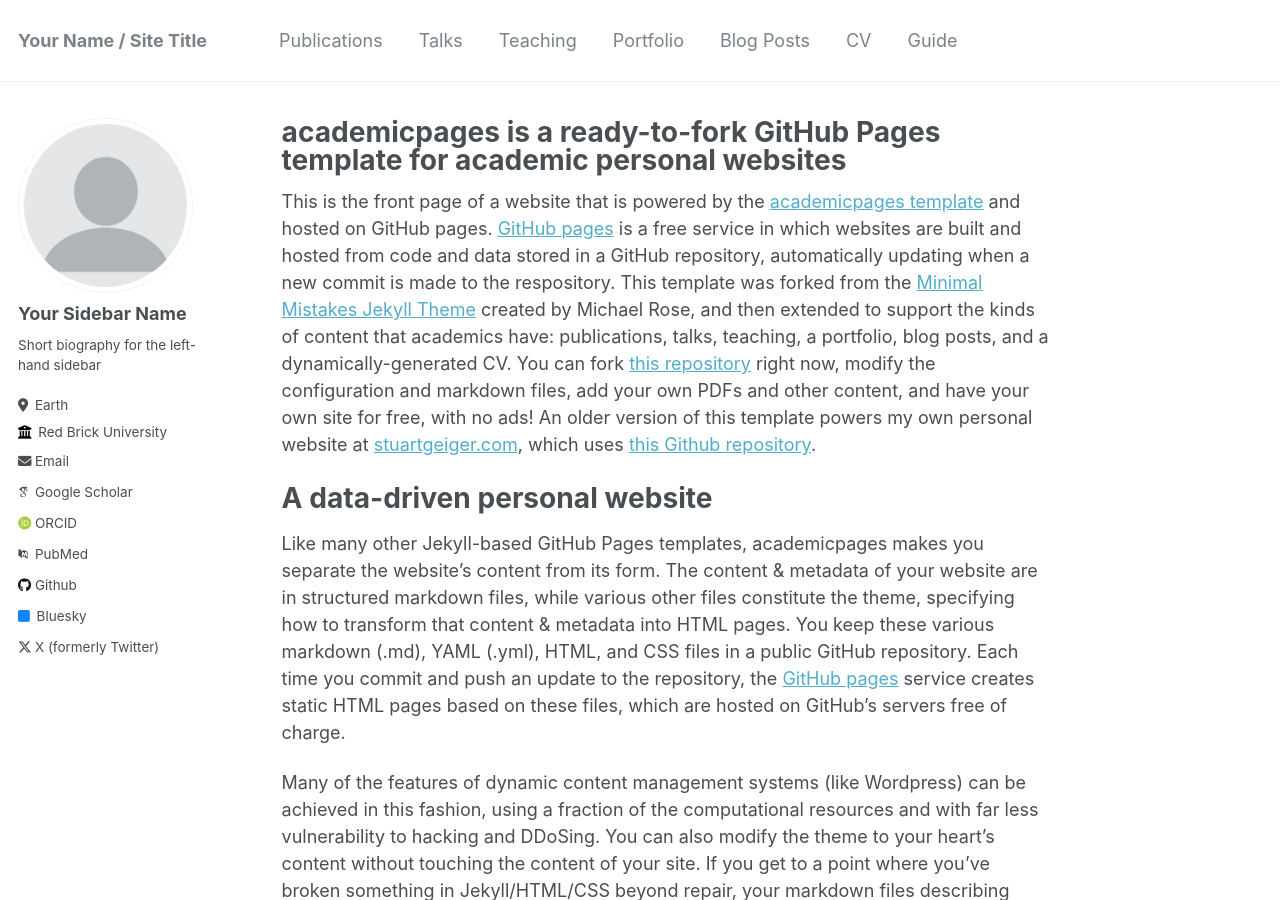
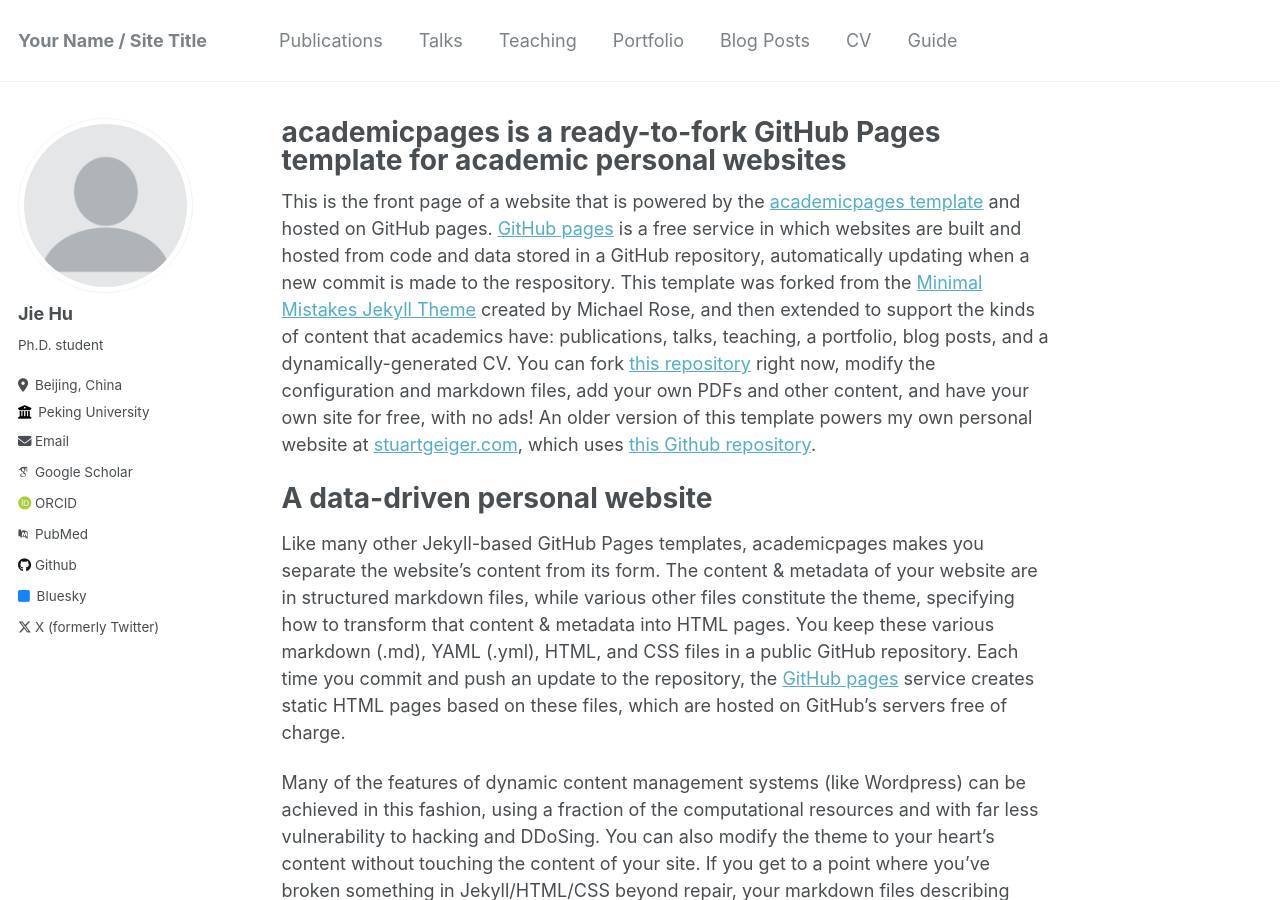
Before and after one commit to jiehu-jessica/jiehu-jessica.github.io, a Jekyll site: the page built from _pages/about.md, in a window 1280 px wide and 900 px high. Built offline with Jekyll 4.4.1, drawn with Linux system fonts in a browser that asks for light colours; some web fonts are replaced.

Commit message:
Update _config.yml

```diff
--- a/_config.yml
+++ b/_config.yml
@@ -22,13 +22,13 @@ repository               : "academicpages/academicpages.github.io"
 author:
   # Biographic information
   avatar           : "profile.png"
-  name             : "Your Sidebar Name"
+  name             : "Jie Hu"
   pronouns         : # example: "she/her"
-  bio              : "Short biography for the left-hand sidebar"
-  location         : "Earth"
-  employer         : "Red Brick University"
+  bio              : "Ph.D. student"
+  location         : "Beijing, China"
+  employer         : "Peking University"
   uri              : # URL
-  email            : "none@example.org"
+  email            : "hujie@stu.pku.edu.cn"
 
   # Academic websites
   arxiv            : # URL - Update with the correct link to your profile
```
